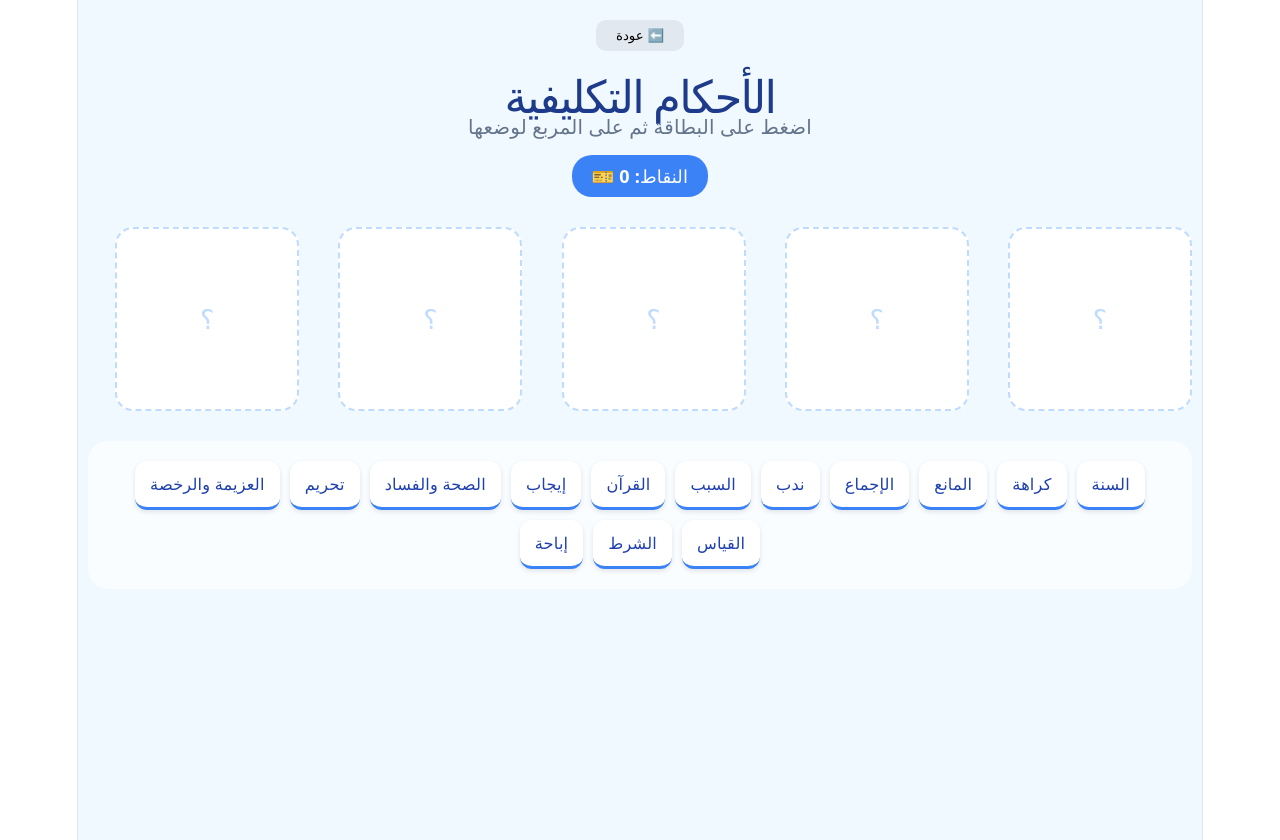
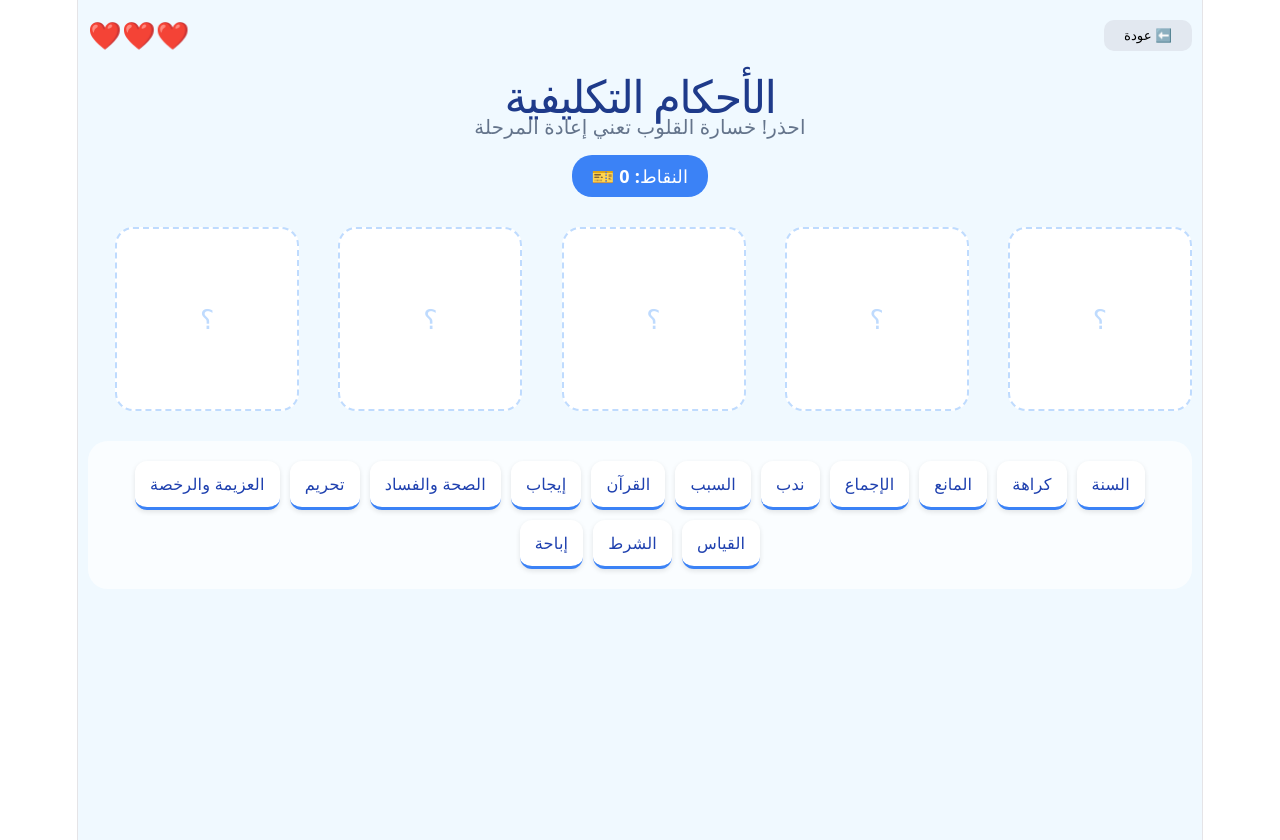
Before and after one commit to Uwais-Bayrakdar/Usul_Al-Fiqh-Game, a React (Vite) app in the folder usul-game/: page / in a window 1280 px wide. Both pictures are taken after a click on the element 1008 px from the left and 391 px from the top of the page. Built offline with nearby package versions, Linux system fonts and the light colour scheme.

Commit message:
adding lives to each game section

```diff
--- a/usul-game/src/views/GameStage.jsx
+++ b/usul-game/src/views/GameStage.jsx
@@ -9,7 +9,7 @@ const GameStage = ({ topic, onBack }) => {
   const [slots, setSlots] = useState(Array(topic.slotsCount).fill(null));
   const [deck, setDeck] = useState([]);
   const [score, setScore] = useState(0);
-  // NEW: State to track which card is selected via click
+  const [lives, setLives] = useState(3); // 3 Hearts system
   const [selectedCardId, setSelectedCardId] = useState(null);
 
   useEffect(() => {
@@ -17,74 +17,87 @@ const GameStage = ({ topic, onBack }) => {
   }, [topic]);
 
   const handleLogic = (cardId, slotIndex) => {
+    if (lives <= 0) return; // Stop if game over
+
     const card = ALL_CARDS.find(c => c.id === cardId);
     const alreadyPlaced = slots.some(s => s?.id === cardId);
 
+    // Correct Match
     if (card.type === topic.targetType && !alreadyPlaced && !slots[slotIndex]) {
       const newSlots = [...slots];
       newSlots[slotIndex] = card;
       setSlots(newSlots);
       setDeck(prev => prev.filter(c => c.id !== cardId));
       setScore(prev => prev + 25);
-      setSelectedCardId(null); // Reset selection after successful placement
-      return true;
+      setSelectedCardId(null);
+    } else {
+      // Wrong Match - Lose a heart
+      setLives(prev => prev - 1);
+      setSelectedCardId(null);
     }
-    return false;
   };
 
-  // PC: Drag and Drop Handler
-  const handleDrop = (cardId, index) => {
-    handleLogic(cardId, index);
-  };
-
-  // Mobile/PC: Click Handler
-  const handleSlotClick = (index) => {
-    if (selectedCardId) {
-      handleLogic(selectedCardId, index);
-    }
-  };
+  const handleDrop = (cardId, index) => handleLogic(cardId, index);
+  const handleSlotClick = (index) => selectedCardId && handleLogic(selectedCardId, index);
 
   const isLevelComplete = slots.every(slot => slot !== null);
 
   return (
     <div style={{ padding: '20px 10px', direction: 'rtl', maxWidth: '1200px', margin: '0 auto', minHeight: '100vh' }}>
-      <button onClick={onBack} style={{ alignSelf: 'flex-start', background: '#e2e8f0', border: 'none', padding: '8px 20px', borderRadius: '10px' }}>
+      <div style={{ display: 'flex', justifyContent: 'space-between', alignItems: 'center' }}>
+        <button onClick={onBack} style={{ background: '#e2e8f0', border: 'none', padding: '8px 20px', borderRadius: '10px' }}>
           ⬅️ عودة
         </button>
 
-      <Header title={topic.title} subtitle="اضغط على البطاقة ثم على المربع لوضعها" score={score} />
+        {/* Hearts Display */}
+        <div style={{ fontSize: '1.5rem' }}>
+          {Array.from({ length: 3 }).map((_, i) => (
+            <span key={i} style={{ opacity: i < lives ? 1 : 0.2, transition: '0.3s' }}>❤️</span>
+          ))}
+        </div>
+      </div>
 
-      {/* Grid of Slots */}
+      <Header title={topic.title} subtitle="احذر! خسارة القلوب تعني إعادة المرحلة" score={score} />
+
+      {lives > 0 ? (
+        <>
           <div style={{ display: 'grid', gridTemplateColumns: 'repeat(auto-fit, minmax(140px, 1fr))', gap: '12px', margin: '30px 0' }}>
             {slots.map((item, i) => (
-          <div key={i} onClick={() => handleSlotClick(i)} style={{ cursor: selectedCardId ? 'pointer' : 'default' }}>
+              <div key={i} onClick={() => handleSlotClick(i)}>
                 <DropSlot index={i} item={item} onDrop={handleDrop} />
               </div>
             ))}
           </div>
 
-      {/* Card Pool */}
           <div style={{ background: 'rgba(255,255,255,0.7)', padding: '20px', borderRadius: '20px', display: 'flex', flexWrap: 'wrap', gap: '10px', justifyContent: 'center' }}>
             <AnimatePresence>
               {!isLevelComplete && deck.map(card => (
                 <div
                   key={card.id}
                   onClick={() => setSelectedCardId(card.id === selectedCardId ? null : card.id)}
-              style={{
-                outline: selectedCardId === card.id ? '3px solid #3b82f6' : 'none',
-                borderRadius: '12px',
-                transition: '0.2s'
-              }}
+                  style={{ outline: selectedCardId === card.id ? '3px solid #3b82f6' : 'none', borderRadius: '12px' }}
                 >
                   <DraggableCard card={card} />
                 </div>
               ))}
             </AnimatePresence>
           </div>
+        </>
+      ) : (
+        <motion.div initial={{ scale: 0.8 }} animate={{ scale: 1 }} style={{ textAlign: 'center', marginTop: '50px' }}>
+          <h2 style={{ color: '#ef4444', fontSize: '2.5rem' }}>انتهت المحاولات! 💔</h2>
+          <button
+            onClick={() => window.location.reload()}
+            style={{ background: '#3b82f6', color: 'white', border: 'none', padding: '15px 40px', borderRadius: '30px', marginTop: '20px', fontSize: '1.2rem' }}
+          >
+            حاول مرة أخرى
+          </button>
+        </motion.div>
+      )}
 
-      {isLevelComplete && (
-        <motion.div initial={{ scale: 0.8 }} animate={{ scale: 1 }} style={{ textAlign: 'center', marginTop: '20px', background: '#22c55e', color: 'white', padding: '20px', borderRadius: '20px' }}>
-          <h3>أحسنت! أتقنت مبحث {topic.title} 🎉</h3>
+      {isLevelComplete && lives > 0 && (
+        <motion.div initial={{ y: 20 }} animate={{ y: 0 }} style={{ textAlign: 'center', marginTop: '20px', background: '#22c55e', color: 'white', padding: '20px', borderRadius: '20px' }}>
+          <h3>أحسنت! أتقنت مبحث {topic.title} بنجاح 🎉</h3>
         </motion.div>
       )}
     </div>
```
Lines whose indentation alone changed are shown as unchanged.
